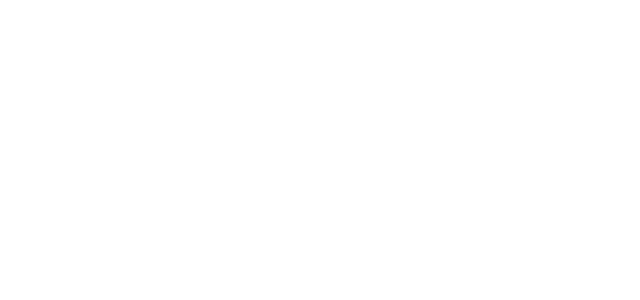
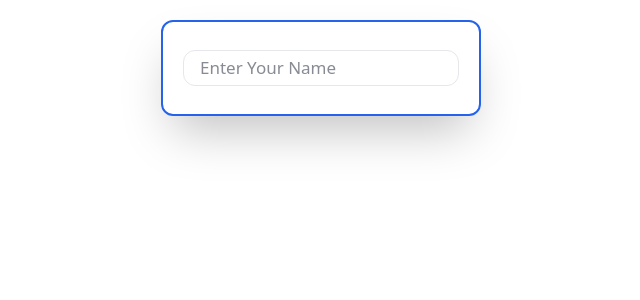
Before and after one commit to siddhikharde/Tiny-Tours, a React (Vite) app in the folder client/: page /signUp in a window 1280 px wide. Before the commit this address had no page. Shown: the top 300 px of the page, without its empty margins (319-959 px from the left). Built offline with nearby package versions, Linux system fonts and the light colour scheme.

Commit message:
input component created

```diff
--- a/client/src/App.jsx
+++ b/client/src/App.jsx
@@ -3,6 +3,8 @@
 import Tours from './views/Tours'
 import Home from './views/Home'
 import EditTours from './views/EditTours'
+import SignUp from './views/SignUp'
+import Login from './views/Login'
 function App() {
   return (
    <>
@@ -11,6 +13,8 @@
       <Route path='/' element={<Home/>}/>
       <Route path='/tours' element={<Tours/>}/>
       <Route path='/editTours' element={<EditTours/>}/>
+      <Route path='/signUp' element={<SignUp/>}/>
+      <Route path='/login' element={<Login/>}/>
     </Routes>
    </BrowserRouter>
    </>
--- /dev/null
+++ b/client/src/components/Input.jsx
@@ -0,0 +1,10 @@
+import React from 'react'
+
+function Input({type, value , placeholder, onChange}) {
+  return (
+    <input type={type} value={value} placeholder={placeholder} onChange={onChange}
+    className='border border-[#E5E7EB] m-2 px-4 text-[17px] text-[#111827] py-1 rounded-xl focus:outline-1 outline-[#2563EB] w-full'/>
+  )
+}
+
+export default Input
--- a/client/src/views/SignUp.jsx
+++ b/client/src/views/SignUp.jsx
@@ -1,9 +1,23 @@
-import React from 'react'
+import React, { useState } from 'react'
+import Input from '../components/Input'
+function SignUp() {
+    const [newUser, setNewUser]=useState({
+        name:"",
+        email:"",
+        mobile:"",
+        city:"",
+        country:"",
+        password:""
+    });
+  return (
+    <div className='bg-[#FFFFFF] min-h-screen'>
+      <div className='flex flex-col gap-2 w-[25%] border border-2 border-[#2563EB] rounded-xl m-5 shadow-2xl justify-center items-center mx-auto p-5'>
+        <Input type='text' placeholder={"Enter Your Name"} value={newUser.name} onChange={(e)=>{
+         setNewUser({...newUser, name:e.target.value})
+      }}/>
 
-function SignUp() {
-  return (
-    <div>
 
+      </div>
     </div>
   )
 }
```
